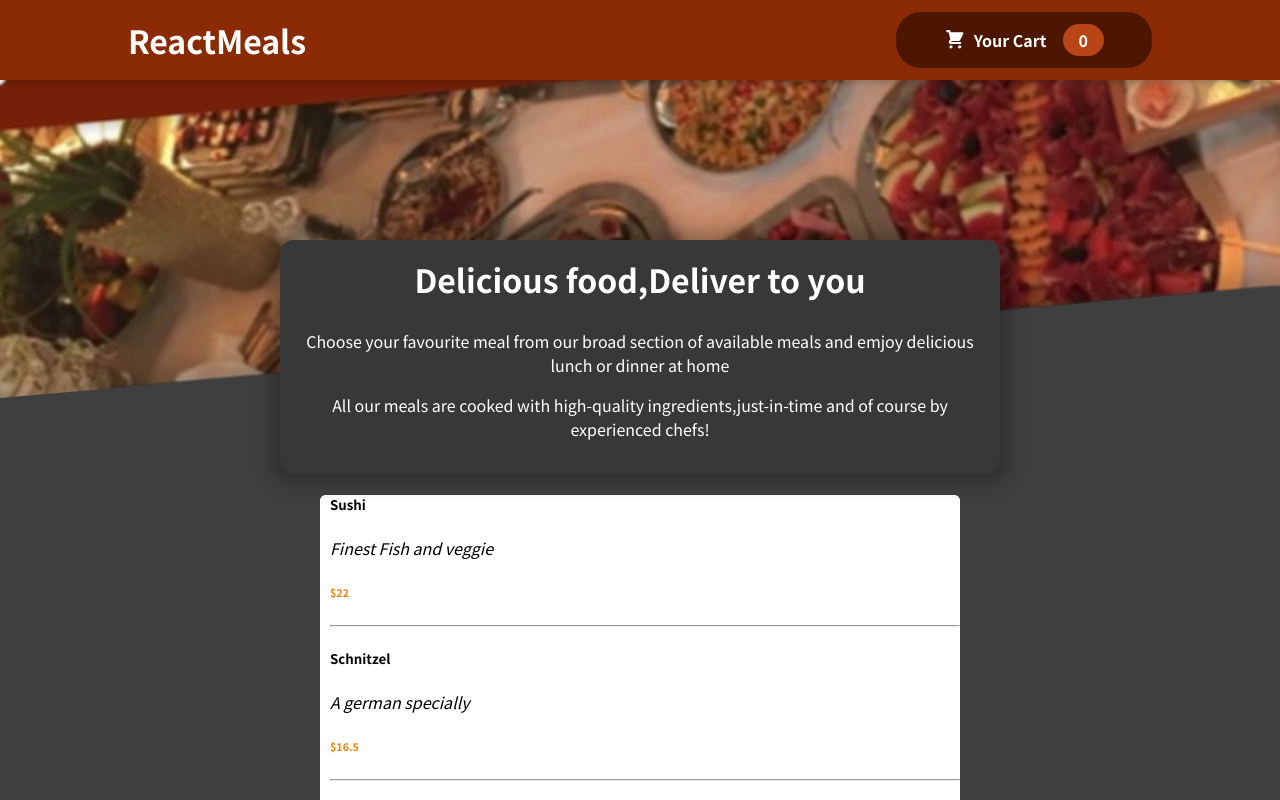
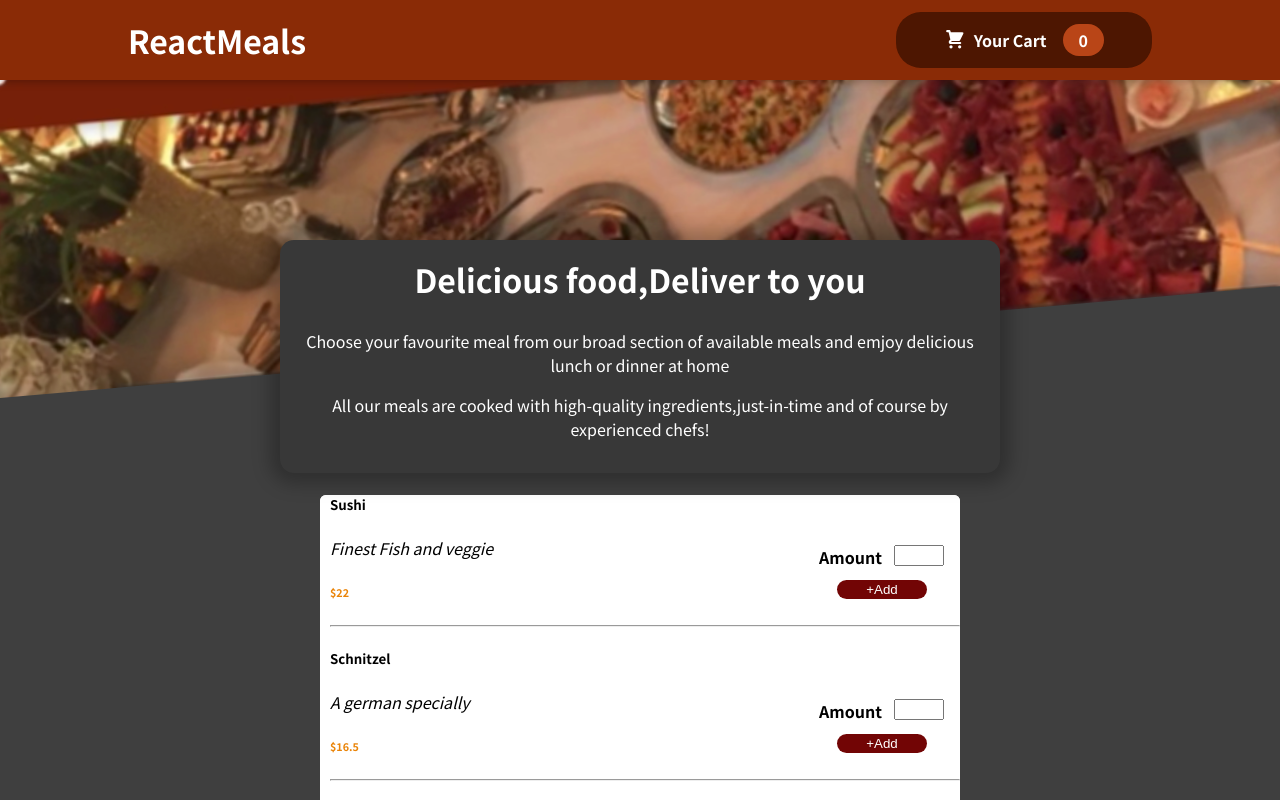
Before and after one commit to Akshat2106/Restro, a React (Create React App) app: page / in a window 1280 px wide. Shown: the top 800 px of the page. Built offline with nearby package versions, Linux system fonts and the light colour scheme.

Commit message:
task 4, Adding a Form

```diff
--- /dev/null
+++ b/src/components/Layout/MealButtonForm.js
@@ -0,0 +1,18 @@
+import React from 'react'
+import classes from './MealButtonForm.module.css'
+const MealButtonForm = () => {
+
+    return (
+                <form className={classes.mealForm}>
+                    <div>
+                        <label htmlFor="amount">Amount</label>
+                        <input type="number" name="amount" id="amount" />
+                    </div>
+                    <div>
+                        <button type="submit">+Add</button>
+                    </div>
+                </form>
+    )
+}
+
+export default MealButtonForm
--- /dev/null
+++ b/src/components/Layout/MealButtonForm.module.css
@@ -0,0 +1,25 @@
+.mealForm{
+    border: "2px solid red";
+    width:125px;
+    border-radius: 5px;
+    float: right;
+    margin-top: -5rem;
+    margin-right: 1rem;
+    }
+    .mealForm div input{
+        width:50px;
+        margin-left: 5px;
+        float: right;
+    }
+    .mealForm div label{
+        font-weight: bold;
+    }
+    .mealForm div button{
+        border: none;
+        background-color: rgb(114, 5, 5);
+        color: white;
+        border-radius: 25px;
+        width: 90px;
+        margin: 11px 18px;
+        padding: 2px 0px;
+    }
--- a/src/components/Layout/MealItems.js
+++ b/src/components/Layout/MealItems.js
@@ -1,5 +1,6 @@
 import React from 'react'
 import classes from '../Layout/MealItems.module.css'
+import MealButtonForm from './MealButtonForm'
 const mealsList = [{
     mealName: "Sushi",
     mealdesc: "Finest Fish and veggie",
@@ -26,6 +27,7 @@ const MealItem = () => {
                         <h5>{element.mealName}</h5>
                         <span>{element.mealdesc}</span>
                         <h6>${element.mealPrice}</h6>
+                        <MealButtonForm/>
                         <hr />
                     </div>)
             })}
```
